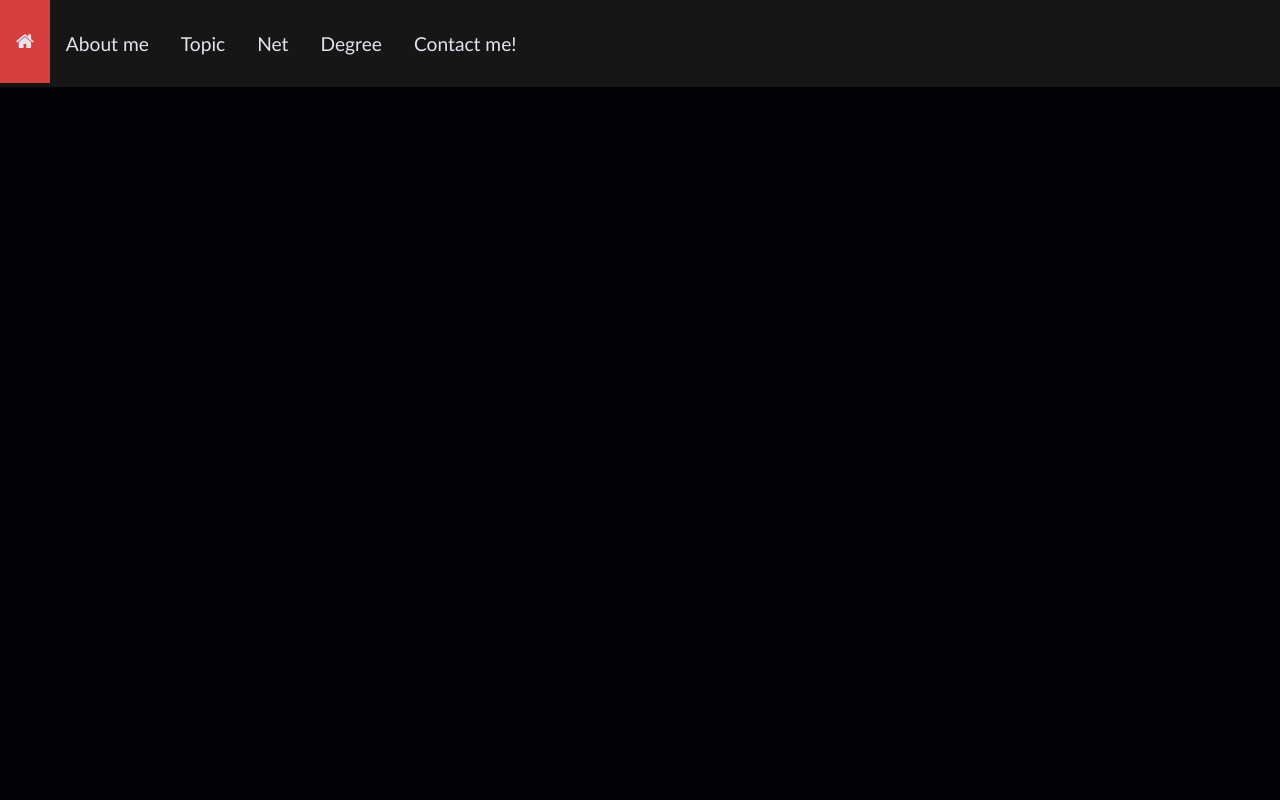
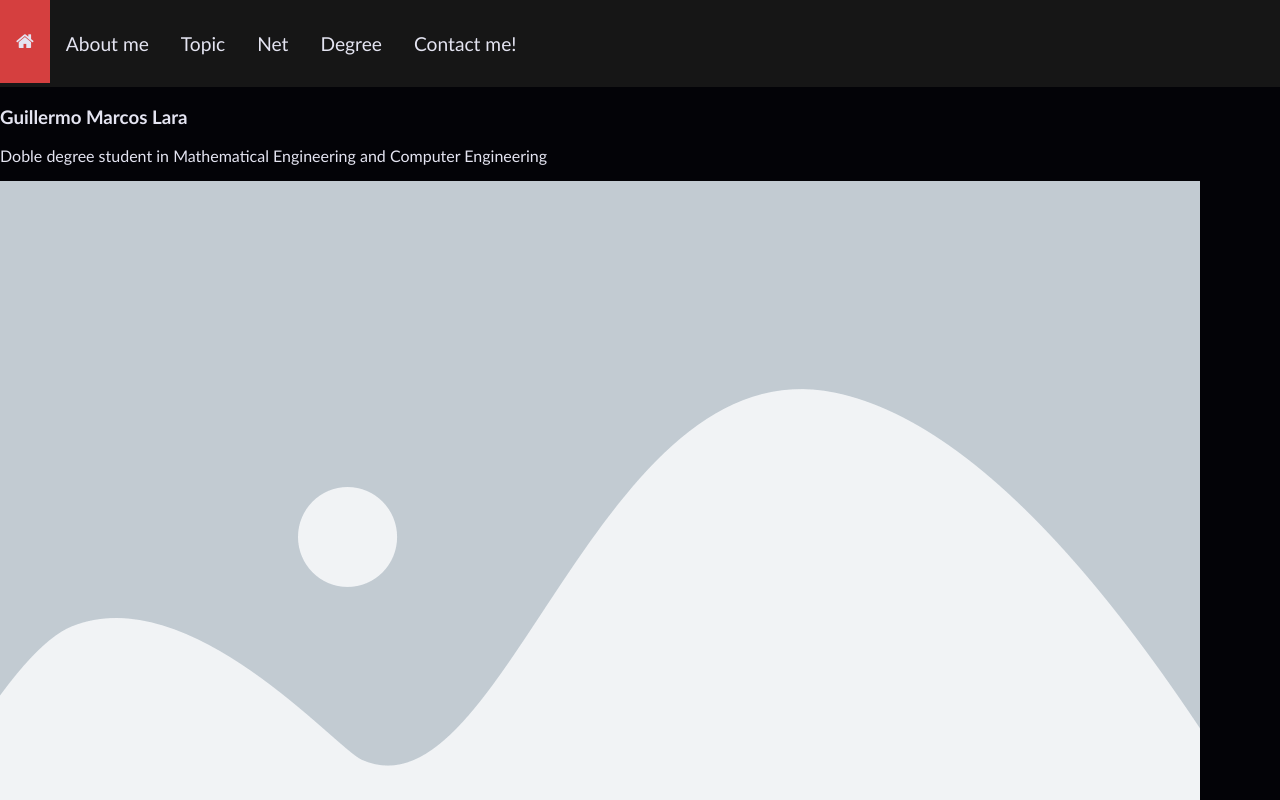
Before and after one commit to wmarcos15/PWII_Guillermo_Marcos, a plain HTML site: page docs/Public/about.html in a window 1280 px wide. Shown: the top 800 px of the page. Drawn offline with Linux system fonts and the light colour scheme.

Commit message:
Add new about.html structure

```diff
--- a/docs/Public/about.html
+++ b/docs/Public/about.html
@@ -23,5 +23,24 @@
 			</div>
 		</header>
 
+			<div class="about-me">
+
+				<div class="profile">
+					<h3>Guillermo Marcos Lara</h3>
+                    <p>Doble degree student in Mathematical Engineering and Computer Engineering</p>
+				</div>
+
+				<div class="images">
+					<img src="../Images/placeholder.png" alt="">
+					<img src="../Images/placeholder.png" alt="">
+				</div>
+
+				<div class="description">
+					<p>description text goes here</p>
+				</div>
+
+			</div>
+
+
 	</body>
 </html>
```
